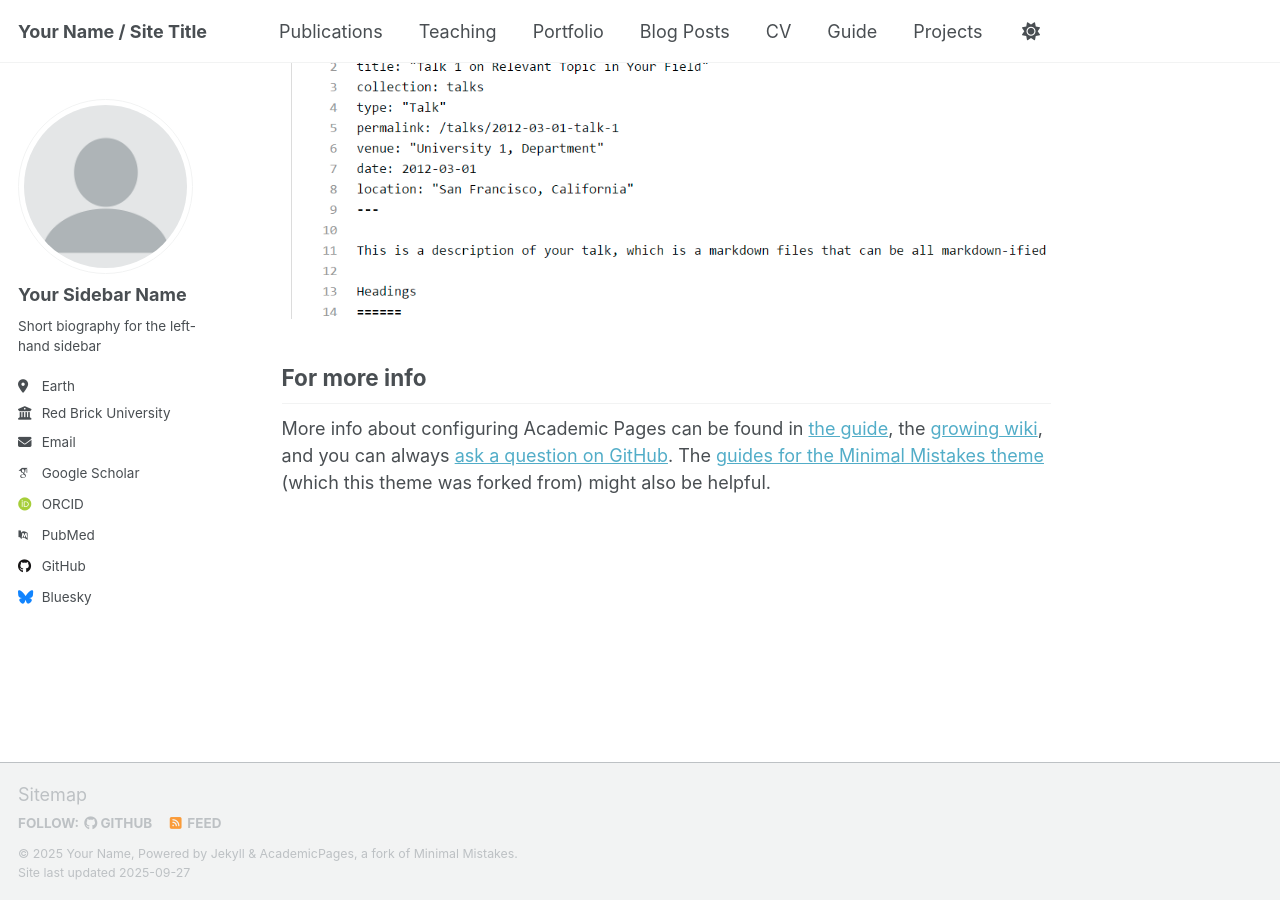
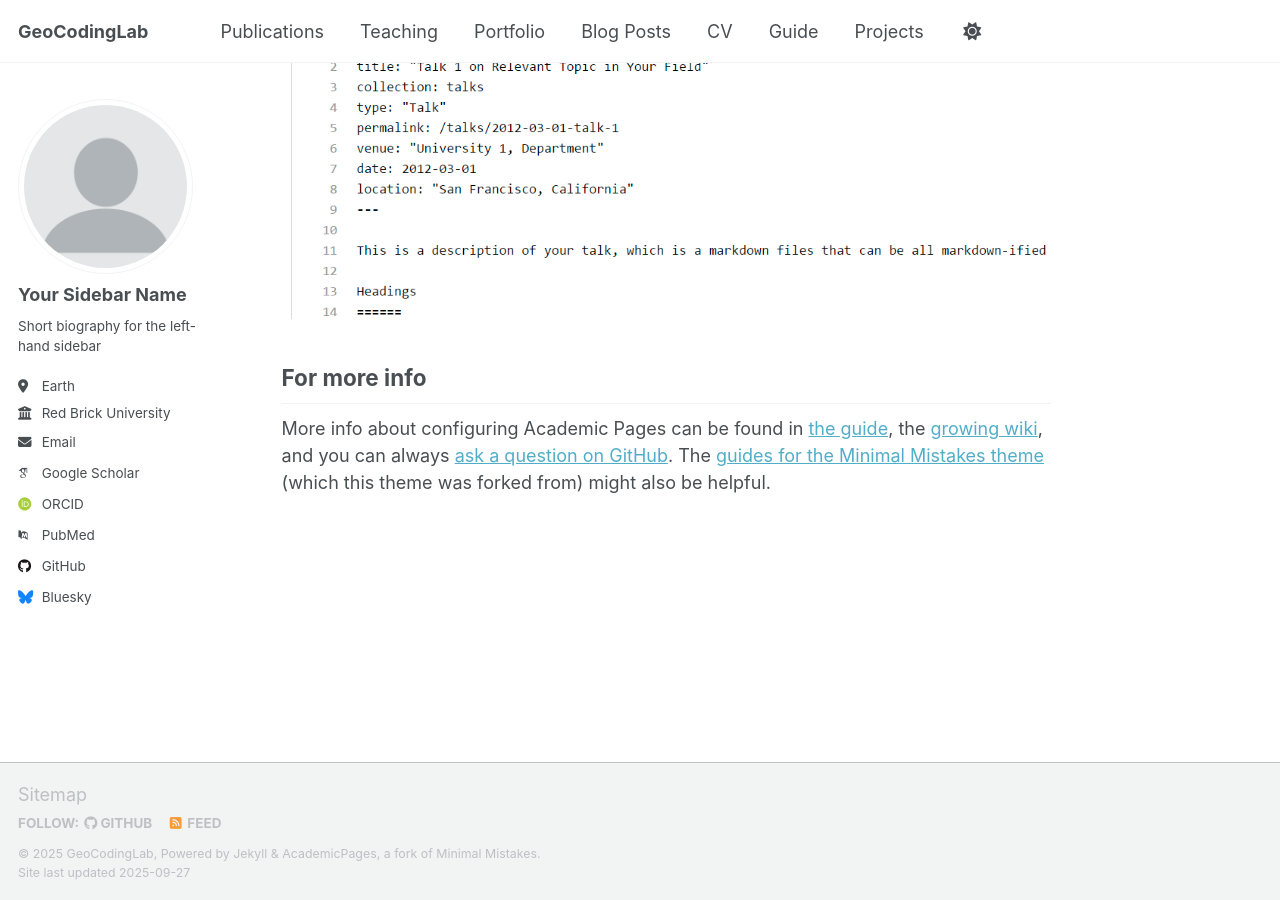
Before and after one commit to ramiz-moktader/portfolio-template-test, a Jekyll site: the page built from _pages/about.md, in a window 1280 px wide and 900 px high, scrolled down 2880 px. Built offline with Jekyll 4.4.1, drawn with Linux system fonts in a browser that asks for light colours; some web fonts are replaced; a script that is not in the unit is left out.

Commit message:
name_title changed

```diff
--- a/_config.yml
+++ b/_config.yml
@@ -9,10 +9,10 @@
 # Basic Site Settings
 locale                   : "en-US"
 site_theme               : "default" # Currently available options are "default", "air"
-title                    : "Your Name / Site Title"
+title                    : "GeoCodingLab"
 title_separator          : "-"
-name                     : &name "Your Name"
-description              : &description "personal description"
+name                     : &name "GeoCodingLab"
+description              : &description "Hi! This the home page of GeoCodingLab."
 url                      : https://ramiz-moktader.github.io/portfolio-template-test/ # the base hostname & protocol for your site e.g. "https://[your GitHub username].github.io" or if you already have some other page hosted on Github then use "https://[your GitHub username].github.io/[Your Repo Name]"
 baseurl                  : "" # the subpath of your site, e.g. "/blog"
 repository               : "portfolio-template-test/ramiz-moktader.github.io"
```
